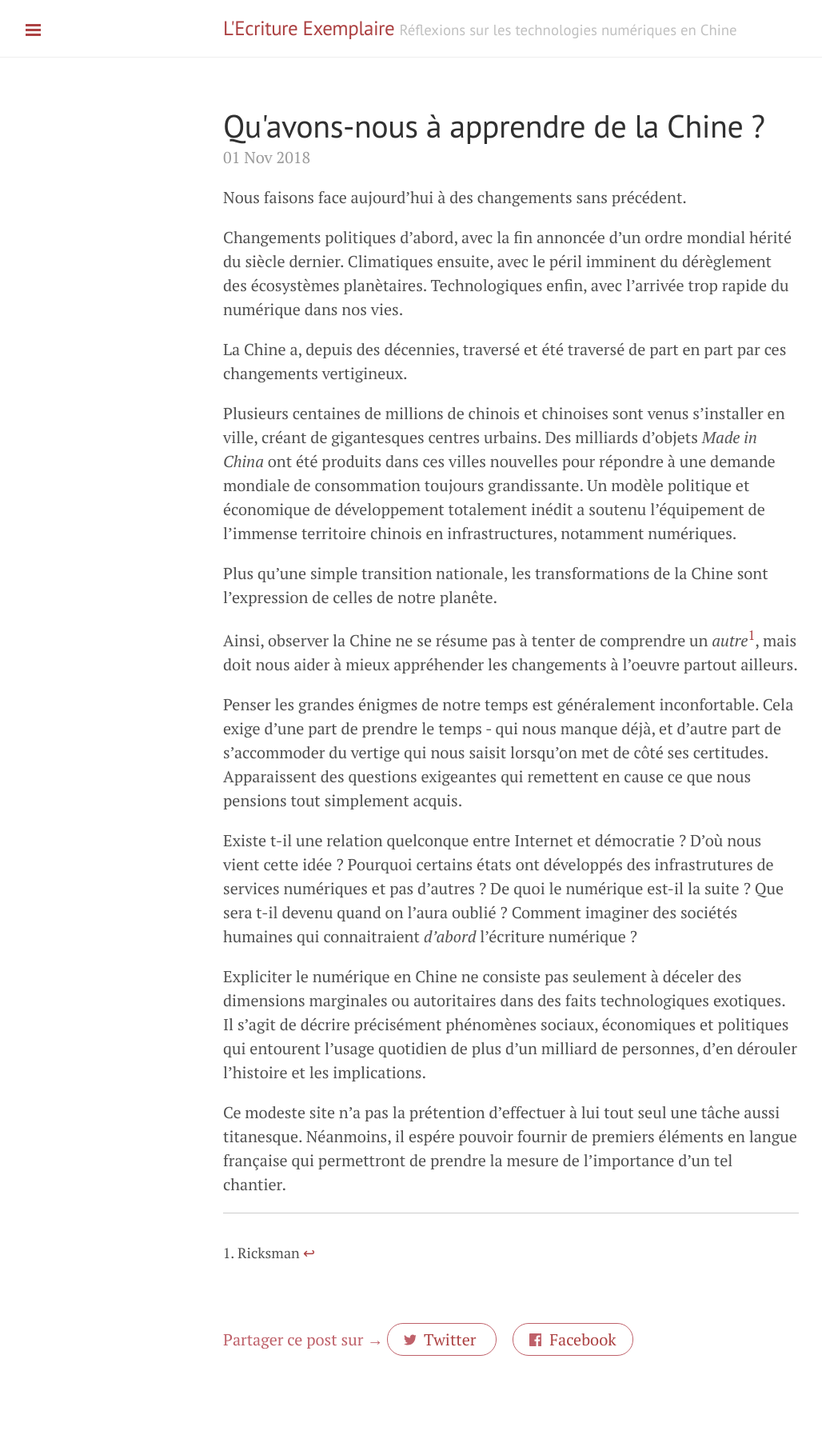
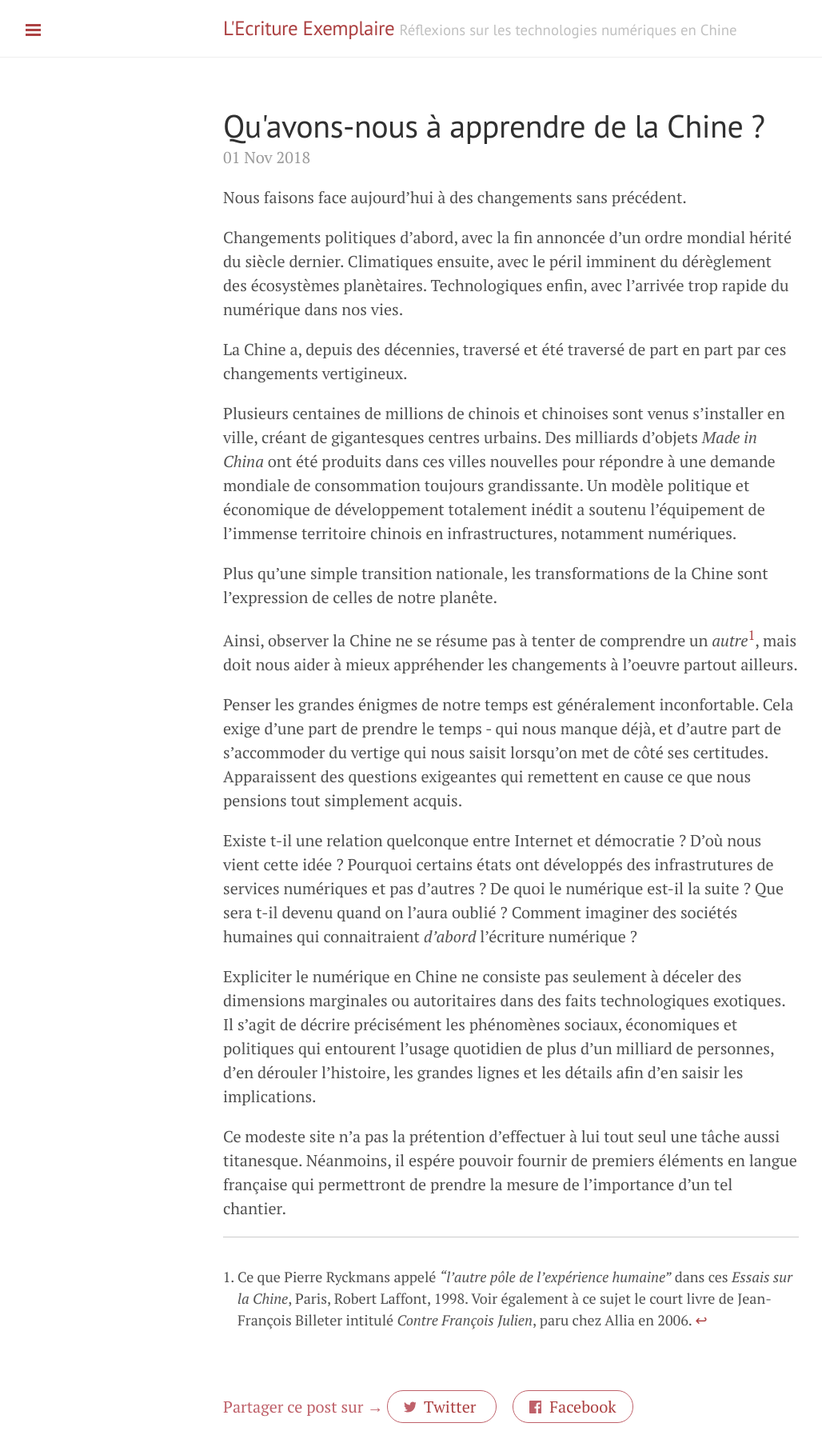
Before and after one commit to clemsos/ecriture.exemplaire.cc, a Jekyll site: the page built from _posts/2018-11-01-pourquoi.md, in a window 1280 px wide. Shown: the whole page at 80% size, without its empty margins (1-1029 px from the left). Built offline with Jekyll 4.4.1, drawn with Linux system fonts in a browser that asks for light colours; before the commit the page ends 1730 px from its top, so only the background shows below that.

Commit message:
correction intro post

```diff
--- a/_posts/2018-11-01-pourquoi.md
+++ b/_posts/2018-11-01-pourquoi.md
@@ -21,7 +21,7 @@ Penser les grandes énigmes de notre temps est généralement inconfortable. Cel
 Existe t-il une relation quelconque entre Internet et démocratie ? D'où nous vient cette idée ? Pourquoi certains états ont développés des infrastrutures de services numériques et pas d'autres ? De quoi le numérique est-il la suite ? Que sera t-il devenu quand on l'aura oublié ? Comment imaginer des sociétés humaines qui connaitraient *d'abord* l'écriture numérique ?
 
 
-Expliciter le numérique en Chine ne consiste pas seulement à déceler des dimensions marginales ou autoritaires dans des faits technologiques exotiques. Il s'agit de décrire précisément phénomènes  sociaux, économiques et politiques qui entourent l'usage quotidien de plus d'un milliard de personnes, d'en dérouler l'histoire et les implications.
+Expliciter le numérique en Chine ne consiste pas seulement à déceler des dimensions marginales ou autoritaires dans des faits technologiques exotiques. Il s'agit de décrire précisément les phénomènes sociaux, économiques et politiques qui entourent l'usage quotidien de plus d'un milliard de personnes, d'en dérouler l'histoire, les grandes lignes et les détails afin d'en saisir les implications.
 
 Ce modeste site n'a pas la prétention d'effectuer à lui tout seul une tâche aussi titanesque. Néanmoins, il espére pouvoir fournir de premiers éléments en langue française qui permettront de prendre la mesure de l'importance d'un tel chantier.
 
@@ -29,4 +29,4 @@ Ce modeste site n'a pas la prétention d'effectuer à lui tout seul une tâche a
 
 
 
-[^1]:Ricksman
+[^1]: Ce que Pierre Ryckmans appelé *"l'autre pôle de l’expérience humaine"* dans ces *Essais sur la Chine*, Paris, Robert Laffont, 1998. Voir également à ce sujet le court livre de Jean-François Billeter intitulé *Contre François Julien*, paru chez Allia en  2006.
```
